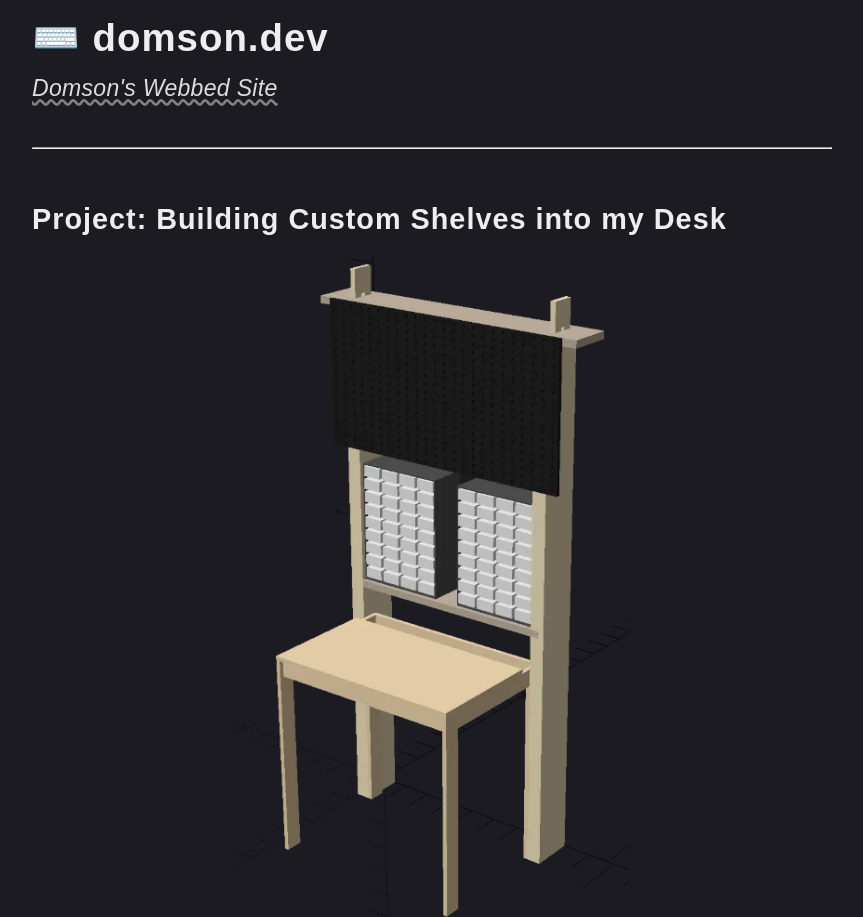
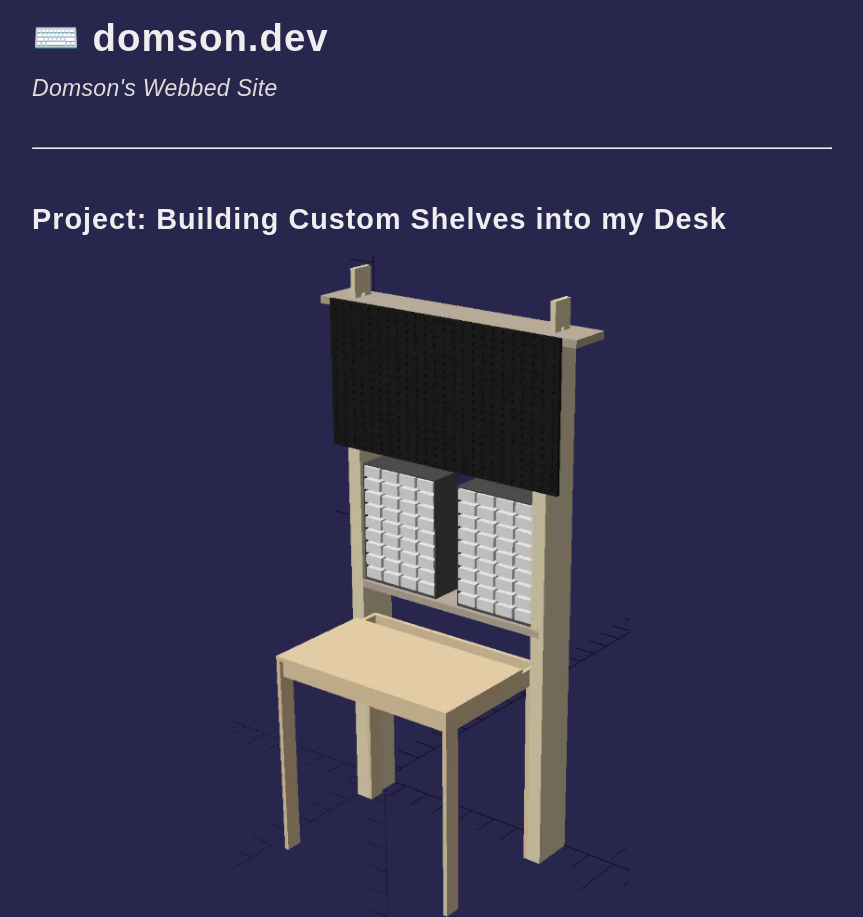
Before and after one commit to dominicmason555/domson.dev, a plain HTML site: page output/projects/shelf.html in a window 1280 px wide. Shown: the top 917 px of the page, without its empty margins (208-1071 px from the left). Drawn offline with Linux system fonts and the light colour scheme; files whose address does not match are found by name.

Commit message:
Styling/background tweaks

```diff
--- a/input/index/template/style.css
+++ b/input/index/template/style.css
@@ -1,8 +1,8 @@
 body {
     font-family: sans-serif;
     font-size: 1rem;
-    background-color: #1c1b22;
-    color: #dddddd;
+    background-color: #29264d;
+    color: #dfded9;
 }
 
 article {
@@ -29,7 +29,6 @@ article {
 }
 
 .header a {
-    text-decoration: underline wavy #808080;
     color: inherit;
 }
 
@@ -117,3 +116,7 @@ li p {
     margin-bottom: 0.5em;
     margin-left: 2em;
 }
+
+li::marker {
+    content: "→   ";
+}
--- a/input/projects/template/style.css
+++ b/input/projects/template/style.css
@@ -1,8 +1,8 @@
 body {
     font-family: sans-serif;
     font-size: 1rem;
-    background-color: #1c1b22;
-    color: #dddddd;
+    background-color: #29264d;
+    color: #dfded9;
 }
 
 article {
@@ -24,13 +24,11 @@ article {
 .header p {
     font-size: 1.2em;
     margin-bottom: 2em;
-    text-decoration: underline wavy #808080;
     font-style: italic;
     color: inherit;
 }
 
 .header a {
-    text-decoration: underline wavy #808080;
     color: inherit;
 }
 
@@ -104,3 +102,7 @@ h1 {
     width: 55%;
     height: auto;
 }
+
+li::marker {
+    content: "→   ";
+}
--- a/output/atom.xml
+++ b/output/atom.xml
@@ -5,7 +5,7 @@
   <title>Domson.dev</title>
   <link rel="alternate" href="https://domson.dev"/>
   <link rel="self" href="https://domson.dev/atom.xml"/>
-  <updated>2024-08-29T14:06:34.661127376Z</updated>
+  <updated>2024-09-10T19:20:35.774Z</updated>
   <author>
     <name>Domson</name>
   </author>
--- a/output/projects/shelf.html
+++ b/output/projects/shelf.html
@@ -19,8 +19,8 @@
     body {
     font-family: sans-serif;
     font-size: 1rem;
-    background-color: #1c1b22;
-    color: #dddddd;
+    background-color: #29264d;
+    color: #dfded9;
 }
 
 article {
@@ -42,13 +42,11 @@ article {
 .header p {
     font-size: 1.2em;
     margin-bottom: 2em;
-    text-decoration: underline wavy #808080;
     font-style: italic;
     color: inherit;
 }
 
 .header a {
-    text-decoration: underline wavy #808080;
     color: inherit;
 }
 
@@ -123,6 +121,10 @@ h1 {
     height: auto;
 }
 
+li::marker {
+    content: "→   ";
+}
+
     </style>
 
 </head>
@@ -131,7 +133,7 @@ h1 {
 
     <div class="header">
     <h1><span class="title"><a href="/">⌨️ domson.dev</a></span></h1>
-<p><a href="/">Domson's Webbed Site</a></p>
+<p class="p-summary">Domson's Webbed Site</p>
 <hr>
 
     </div>
```
Also changed, not shown: input/projects/template/header.html (+1 -1 lines), output/index.html (+6 -3 lines), output/projects/epaper.html (+7 -5 lines), output/projects/lightweather.html (+7 -5 lines).
